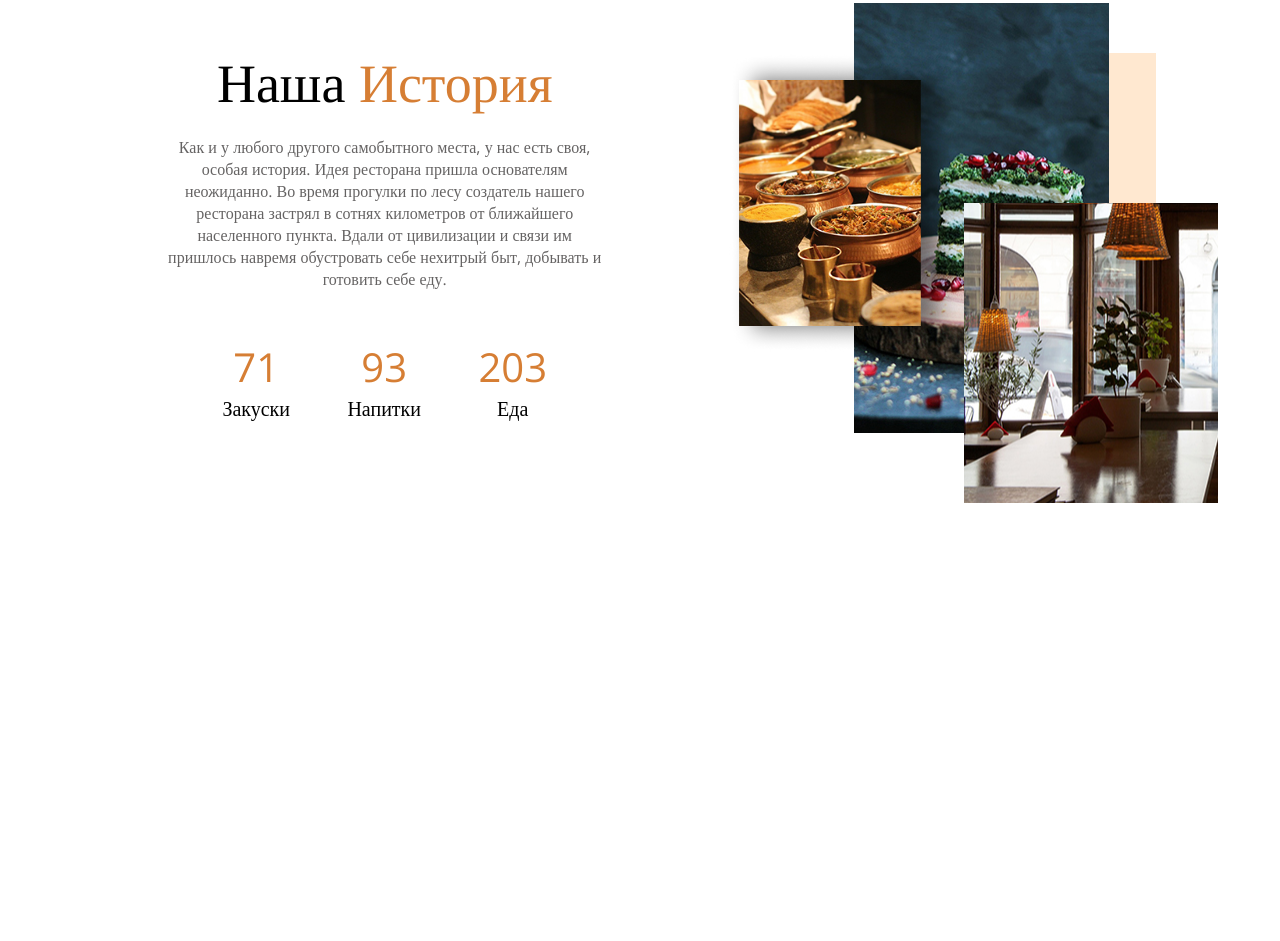
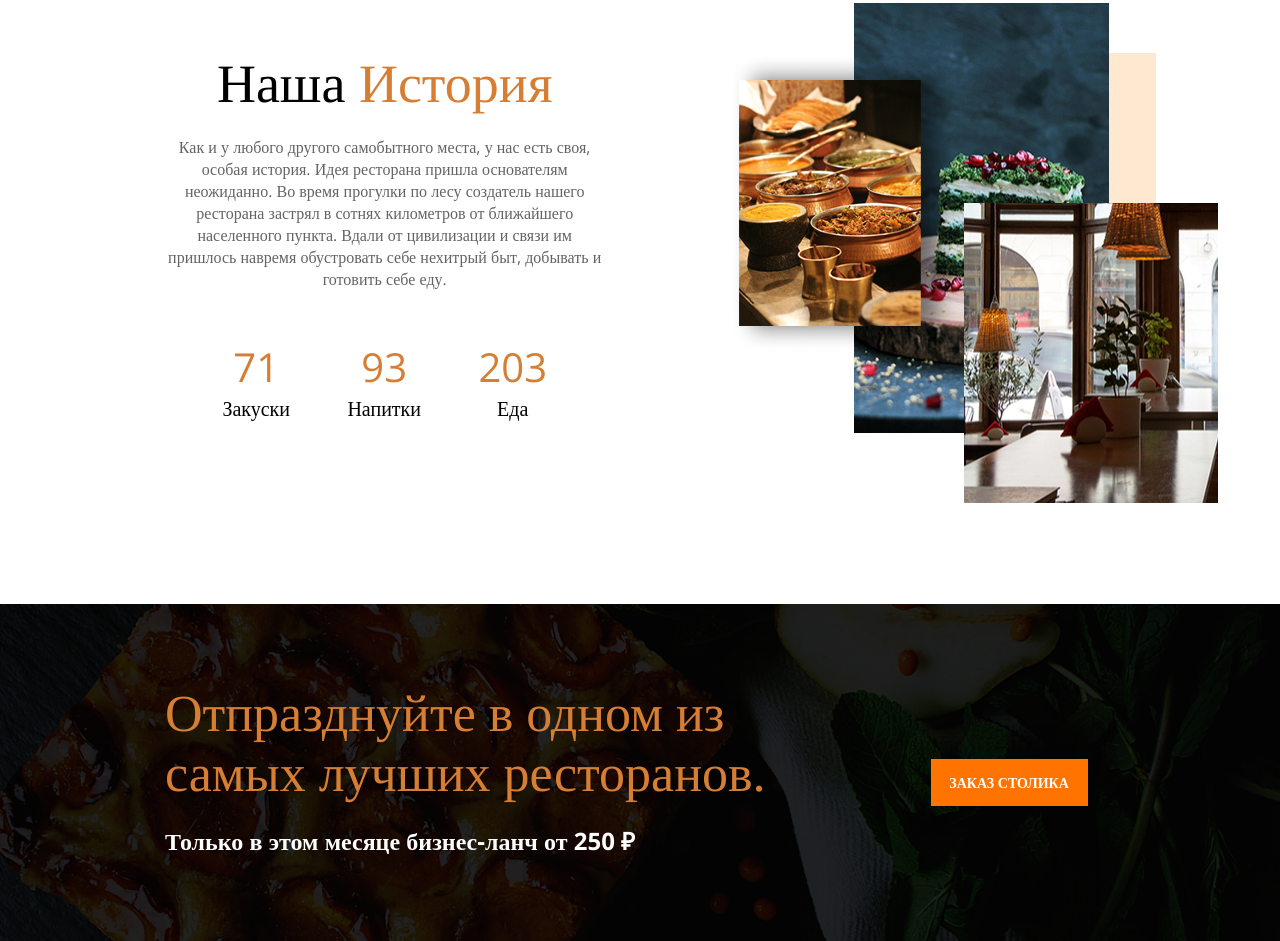
Before and after one commit to Unreasonable324/website-restaurant, a plain HTML site: page index.html in a window 1280 px wide. Shown: the part 1097-2038 px from the top of the page. Before the commit the page ends 1600 px from the top, so only its background shows below. Drawn offline with nearby package versions, Linux system fonts and the light colour scheme.

Commit message:
section hl done

```diff
--- a/index.html
+++ b/index.html
@@ -90,6 +90,17 @@
 <img class="history-img3" src="/img/historyimg (3).png" alt="historyimages"></img>
 <img class="history-img4" src="/img/historyimg (4).png" alt="historyimages"></img>
     </div>
+</section>
+<section class="holiday-lanch">
+    <div class="contanier-hl">
+        <div class="holiday">Отпразднуйте в одном из <br>
+            самых лучших ресторанов.</div>
+        <div class="lanch">Только в этом месяце бизнес-ланч от 250 ₽</div>
+    </div>
+    <div>
+        <a class="btn-hl" href="#">ЗАКАЗ СТОЛИКА</a>
+    </div>
+
 
 </section>
 
--- a/style.css
+++ b/style.css
@@ -297,3 +297,44 @@ span{
     z-index: -2;
     margin-left: 340px;
 }
+.holiday-lanch{
+    display: flex;
+    width: 100% ;
+    margin-top: 182px;
+    background: url(./img/bghl.png) no-repeat center top / cover;
+}
+.contanier-hl{
+    margin:0 165px 0 165px;
+}
+.holiday{
+    font-family: 'tinos';
+    font-size: 52px;
+    line-height: 60px;
+    font-weight: 400;
+    color: #D67E34;
+    padding-top: 80px;
+}
+.lanch{
+    font-family: 'open sans';
+    font-weight: 700;
+    font-size: 24px;
+    line-height: 33px;
+    color: #fff;
+    margin-top: 20px;
+    margin-bottom: 84px;
+}
+.btn-hl{
+    display: block;
+    width: 157px;
+    height: 47px;
+    background: #FF7400;
+    font-family: 'open sans';
+    text-decoration: none;
+    font-size: 14px;
+    font-weight: 700;
+    line-height: 47px;
+    text-align: center;
+    color: #fff;
+    margin-right: 40px;
+    margin-top: 155px;
+}
```
Also changed, not shown: img/bghl.png (added).
